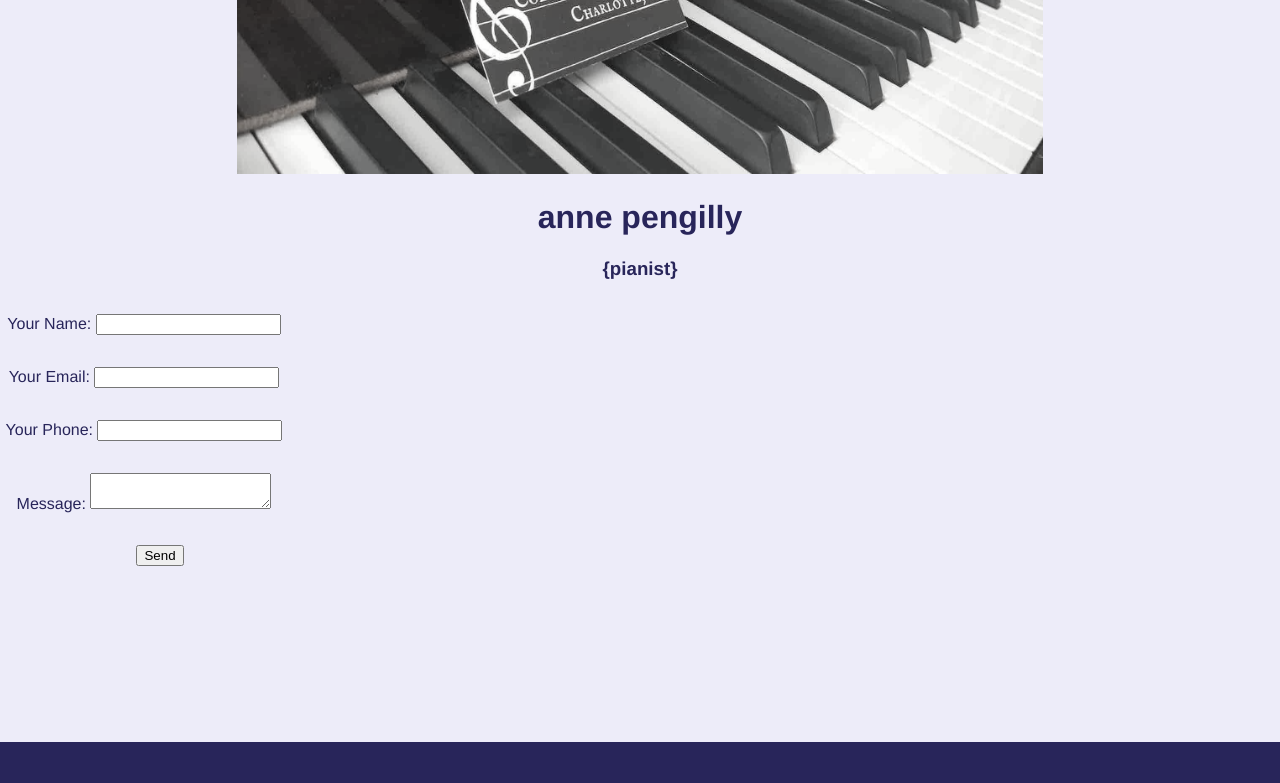
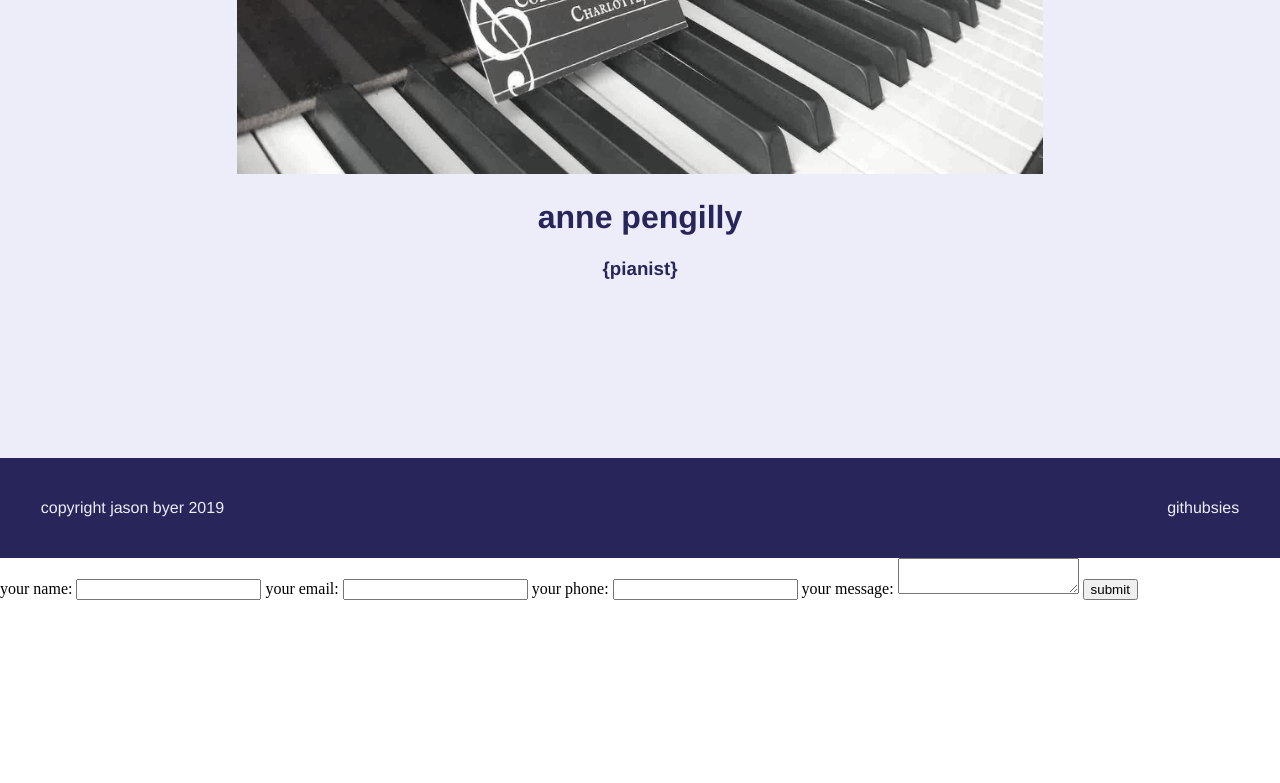
Before and after one commit to jbyer3/anne-portfolio, a Vue app: page /#/ in a window 1280 px wide. Shown: the part 416-1199 px from the top of the page. After the commit the page ends 1016 px from the top, so only its background shows below. Built offline with nearby package versions, Linux system fonts and the light colour scheme.

Commit message:
static form

```diff
--- a/public/index.html
+++ b/public/index.html
@@ -1,13 +1,14 @@
 <!DOCTYPE html>
 <html lang="en">
   <head>
-    <meta charset="utf-8">
-    <meta http-equiv="X-UA-Compatible" content="IE=edge">
-    <meta name="viewport" content="width=device-width,initial-scale=1.0">
-    <link rel="icon" href="<%= BASE_URL %>favicon.ico">
+    <meta charset="utf-8" />
+    <meta http-equiv="X-UA-Compatible" content="IE=edge" />
+    <meta name="viewport" content="width=device-width,initial-scale=1.0" />
+    <link rel="icon" href="<%= BASE_URL %>favicon.ico" />
     <title>anne-portfolio-vue</title>
     <style>
-      html, body {
+      html,
+      body {
         padding: 0;
         margin: 0;
         box-sizing: border-box;
@@ -16,17 +17,32 @@
   </head>
   <body>
     <noscript>
-      <strong>We're sorry but anne-portfolio-vue doesn't work properly without JavaScript enabled. Please enable it to continue.</strong>
+      <strong
+        >We're sorry but anne-portfolio-vue doesn't work properly without
+        JavaScript enabled. Please enable it to continue.</strong
+      >
     </noscript>
-
-    <form name="contact" netlify netlify-honeypot="bot-field" hidden>
-      <input type="text" name="name" />
-      <input type="email" name="email" />
-      <input type="text" name="phoneNumber" />
-      <textarea name="ctaMessage"></textarea>
+    <div id="app"></div>
+    <form name="contact2" netlify netlify-honeypot="bot-field">
+      <input type="hidden" name="bot-field">
+      <label for="name">
+        your name:
+        <input type="text" name="name"/>
+      </label>
+      <label for="email">
+        your email:
+        <input type="email" name="email"/>
+      </label>
+      <label for="phoneNumber">
+        your phone:
+        <input type="text" name="phoneNumber"/>
+      </label>
+      <label for="ctaMessage">
+        your message:
+        <textarea name="ctaMessage"></textarea>
+      </label>
+      <button type="submit">submit</button>
     </form>
-
-    <div id="app"></div>
     <!-- built files will be auto injected -->
   </body>
 </html>
--- a/src/views/About.vue
+++ b/src/views/About.vue
@@ -2,7 +2,7 @@
   <div class="about">
     <h1>This is an about page</h1>
     <Biography/>
-    <CallToAction/>
+    <!-- <CallToAction/> -->
     <!-- <Construction/> -->
   </div>
 </template>
@@ -10,7 +10,7 @@
 <script>
 // @ is an alias to /src
 // import Construction from '@/components/Construction.vue'
-import CallToAction from '@/components/CallToAction.vue'
+// import CallToAction from '@/components/CallToAction.vue'
 import Biography from '@/components/Biography.vue'
 
 export default {
@@ -18,7 +18,7 @@
   components: {
     // Construction
     Biography,
-    CallToAction
+    // CallToAction
   }
 }
 </script>
--- a/src/views/Home.vue
+++ b/src/views/Home.vue
@@ -2,7 +2,7 @@
   <div class="home">
     <h1>homepagio</h1>
     <SplashPage/>
-    <CTAform/>
+    <!-- <CTAform/> -->
     <!-- <CallToAction/> -->
     <!-- <Construction/> -->
   </div>
@@ -12,7 +12,7 @@
 // @ is an alias to /src
 // import Construction from '@/components/Construction.vue'
 import SplashPage from '@/components/SplashPage.vue'
-import CTAform from '@/components/CTAform.vue'
+// import CTAform from '@/components/CTAform.vue'
 // import CallToAction from '@/components/CallToAction.vue'
 
 export default {
@@ -20,7 +20,7 @@
   components: {
     // Construction,
     SplashPage,
-    CTAform
+    // CTAform
     // CallToAction
   }
 }
--- a/src/views/Philosophy.vue
+++ b/src/views/Philosophy.vue
@@ -2,21 +2,21 @@
   <div class="about">
     <h1>This is my philosophy page</h1>
     <!-- <Construction/> -->
-    <CallToAction/>
+    <!-- <CallToAction/> -->
   </div>
 </template>
 
 <script>
 // @ is an alias to /src
 // import Construction from '@/components/Construction.vue'
-import CallToAction from '@/components/CallToAction.vue'
+// import CallToAction from '@/components/CallToAction.vue'
 
 
 export default {
   name: 'philosophy',
   components: {
     // Construction,
-    CallToAction
+    // CallToAction
   }
 }
 </script>
--- a/src/views/Recordings.vue
+++ b/src/views/Recordings.vue
@@ -2,7 +2,7 @@
   <div class="about">
     <h1>This is a recordings page</h1>
     <!-- <Construction/> -->
-    <CallToAction/>
+    <!-- <CallToAction/> -->
   </div>
 </template>
 
@@ -10,14 +10,14 @@
 // @ is an alias to /src
 // import Construction from '@/components/Construction.vue'
 // import SplashPage from '@/components/SplashPage.vue'
-import CallToAction from '@/components/CallToAction.vue'
+// import CallToAction from '@/components/CallToAction.vue'
 
 export default {
   name: 'recordings',
   components: {
     // Construction,
     // SplashPage,
-    CallToAction
+    // CallToAction
   }
 }
 </script>
```
